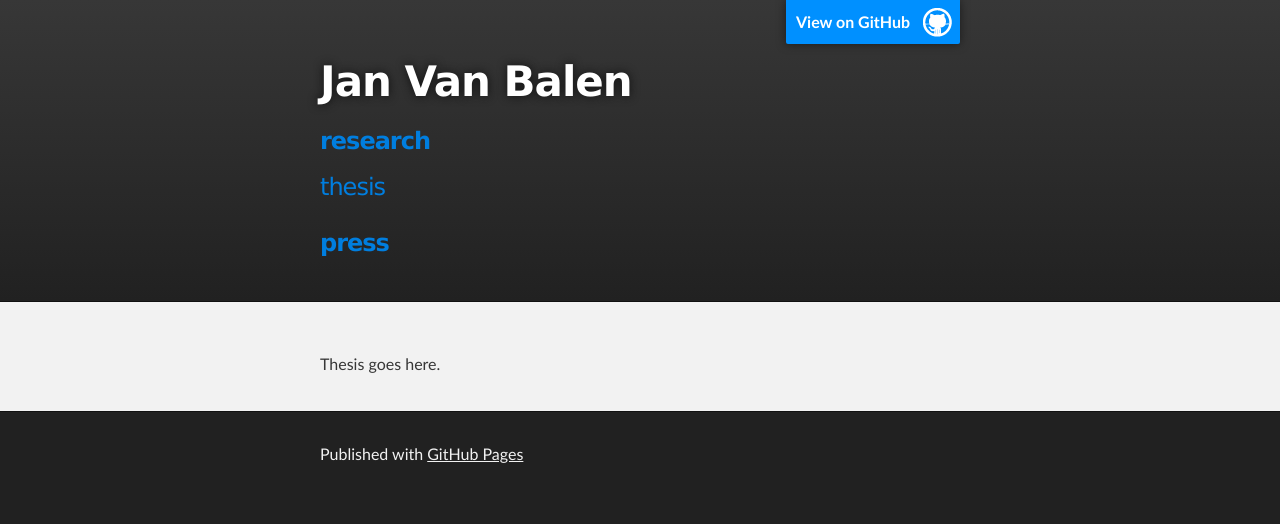
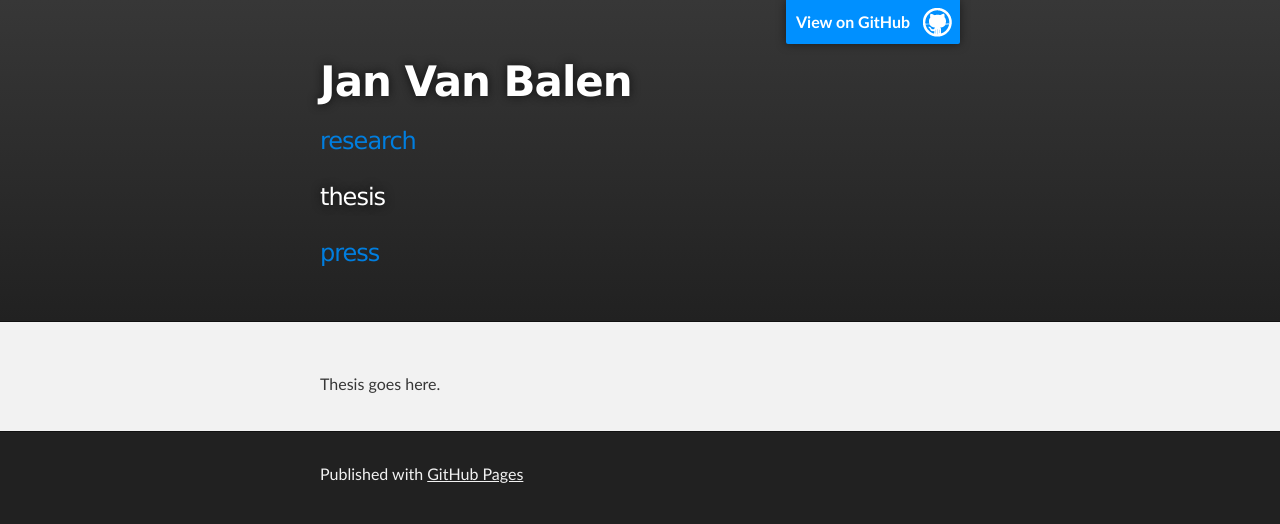
Before and after one commit to jvbalen/jvbalen.github.io, a plain HTML site: page thesis.html in a window 1280 px wide. Drawn offline with Linux system fonts and the light colour scheme.

Commit message:
try a meny

```diff
--- a/thesis.html
+++ b/thesis.html
@@ -20,9 +20,9 @@
 
           <h1 id="project_title">Jan Van Balen</h1>
 
-          <h3 id="menu_link"> <a href="index.html">research</a> </h3>
-          <h2 id="project_tagline"> <a href="thesis.html">thesis</a> </h2>
-          <h3 id="menu_link"> <a href="press.html">press</a> </h3>
+          <h2 id="project_tagline"> <a href="index.html">research</a> </h2>
+          <h2 id="project_tagline"> thesis </h2>
+          <h2 id="project_tagline"> <a href="press.html">press</a> </h2>
 
         </header>
     </div>
```
Also changed, not shown: index.html (+3 -3 lines), press.html (+3 -3 lines).
